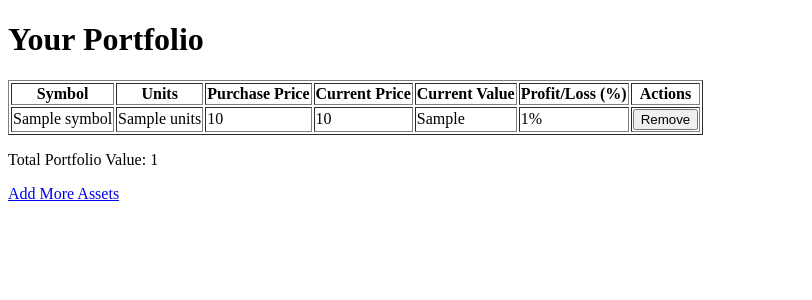
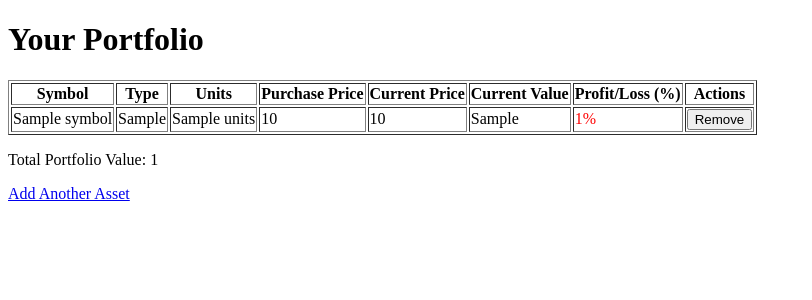
Before and after one commit to edoardonardi/Final-Project, a Python web app: template templates/portfolio.html in a window 1280 px wide. Shown: the top 300 px of the page, without its empty margins (0-812 px from the left). Run offline with Jinja, Linux system fonts and the light colour scheme; the template is opened without the code that fills it: most values are stand-ins (such as "Sample title", 1, 10 or a date in 2020).

Commit message:
commit edo tuesday

```diff
--- a/templates/index.html
+++ b/templates/index.html
@@ -5,6 +5,7 @@
 </head>
 <body>
     <h1>Portfolio Tracker</h1>
+    <p><strong>Disclaimer:</strong> Only input dates within the last 60 days and ensure they are trading days.</p>
     <form action="/add_asset" method="post">
         <label for="symbol">Symbol:</label>
         <input type="text" id="symbol" name="symbol" required><br>
@@ -23,6 +24,5 @@
 
         <button type="submit">Add Asset</button>
     </form>
-    <a href="/portfolio">View Portfolio</a>
 </body>
 </html>
--- a/templates/portfolio.html
+++ b/templates/portfolio.html
@@ -2,6 +2,10 @@
 <html>
 <head>
     <title>Your Portfolio</title>
+    <style>
+        .positive { color: green; }
+        .negative { color: red; }
+    </style>
 </head>
 <body>
     <h1>Your Portfolio</h1>
@@ -9,6 +13,7 @@
         <thead>
             <tr>
                 <th>Symbol</th>
+                <th>Type</th>
                 <th>Units</th>
                 <th>Purchase Price</th>
                 <th>Current Price</th>
@@ -21,11 +26,16 @@
             {% for asset in details %}
             <tr>
                 <td>{{ asset.symbol }}</td>
+                <td>{{ asset.asset_type }}</td>
                 <td>{{ asset.units }}</td>
                 <td>{{ asset.purchase_price }}</td>
                 <td>{{ asset.current_price }}</td>
                 <td>{{ asset.current_value }}</td>
-                <td>{{ asset.percentage_change }}%</td>
+                <td>
+                    <span class="{{ 'positive' if asset.is_positive else 'negative' }}">
+                        {{ asset.percentage_change }}%
+                    </span>
+                </td>
                 <td>
                     <form action="/delete_asset/{{ asset.id }}" method="post">
                         <button type="submit">Remove</button>
@@ -36,6 +46,6 @@
         </tbody>
     </table>
     <p>Total Portfolio Value: {{ total_value }}</p>
-    <a href="/">Add More Assets</a>
+    <a href="/">Add Another Asset</a>
 </body>
 </html>
```
Also changed, not shown: instance/portfolio.db, 1 other file.
